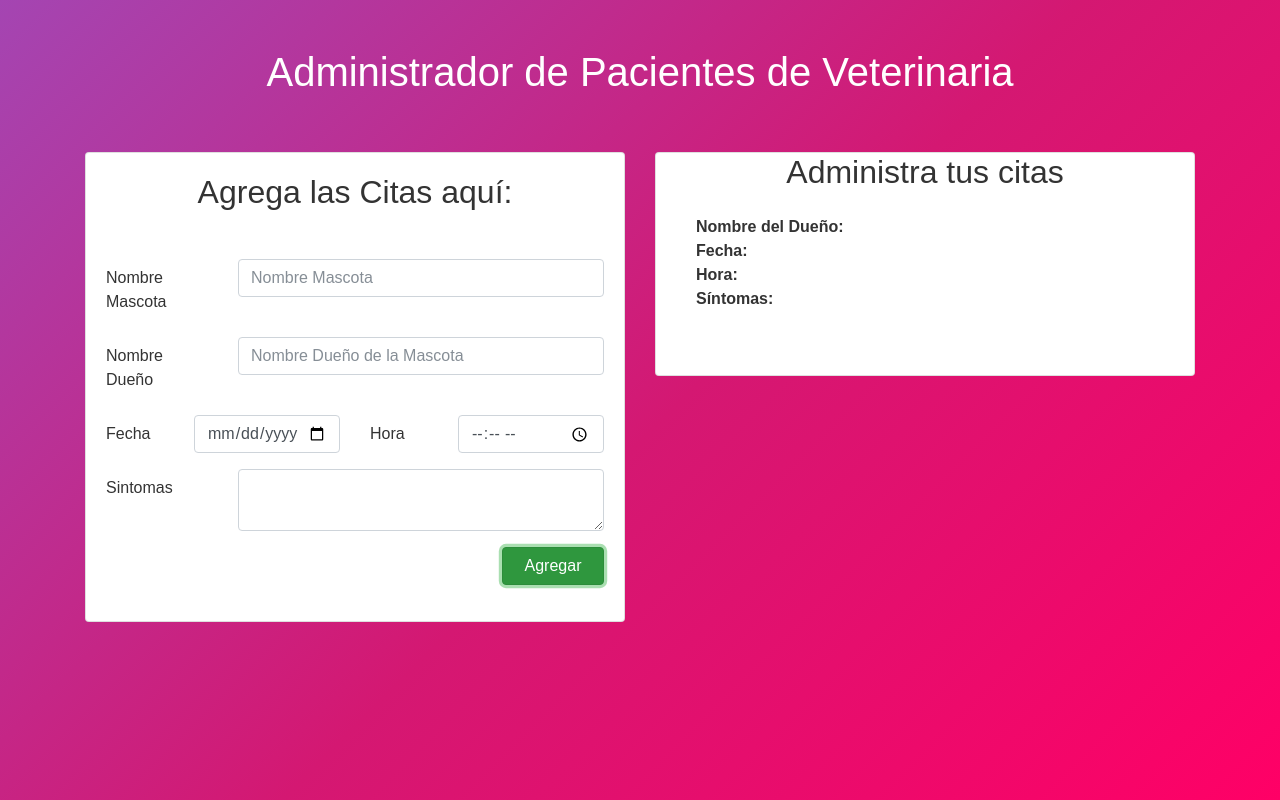
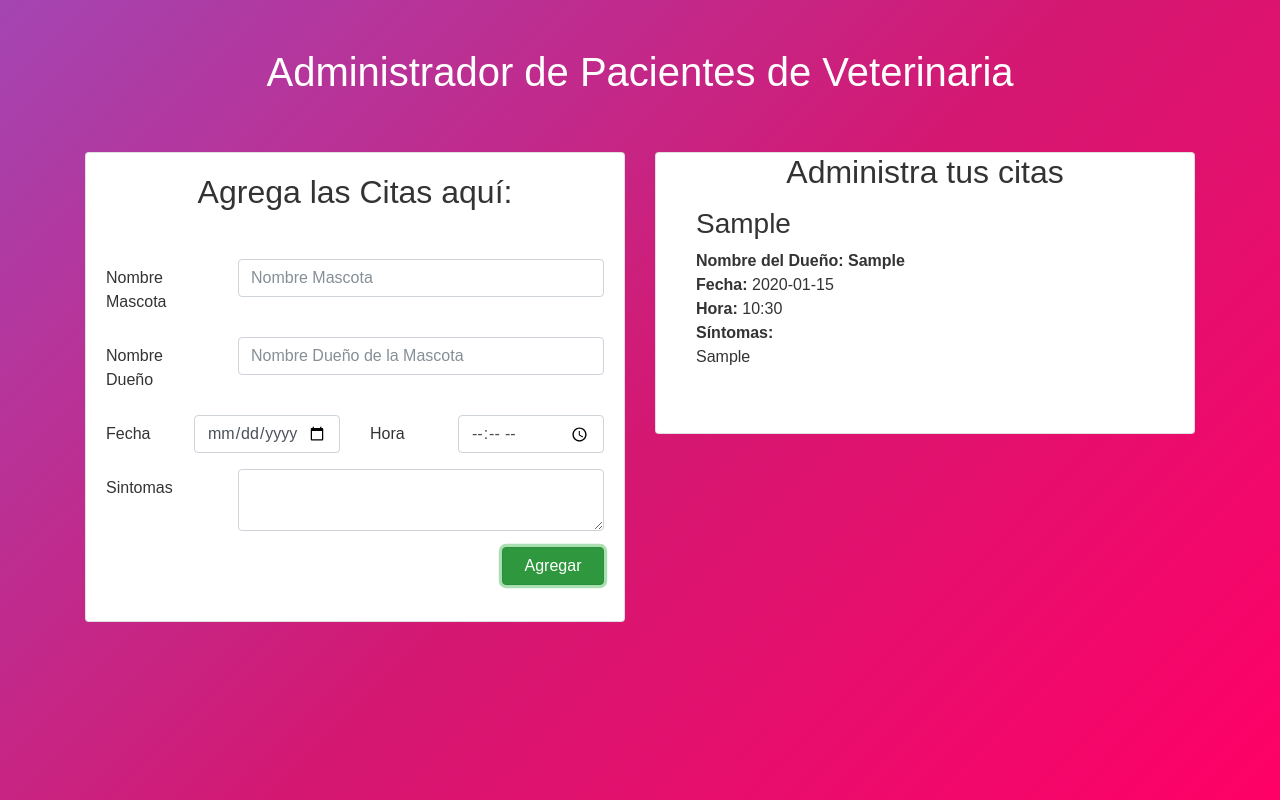
Before and after one commit to SalahAdDin/React16Redux10Projects, a React (Create React App) app in the folder appointment/: page / in a window 1280 px wide. Both pictures are taken after typing "Sample", "Sample", "2020-01-15", "10:30", "Sample" into the empty fields and a click on the button "Agregar". Built offline with nearby package versions, Linux system fonts and the light colour scheme.

Commit message:
[appointment] :sunny: Showing appointment's info.

```diff
--- a/appointment/src/components/AppointmentItem.js
+++ b/appointment/src/components/AppointmentItem.js
@@ -2,15 +2,17 @@ import React, { Component } from 'react';
 
 class AppointmentItem extends Component {
     render() {
+        const {pet, owner, date, time, symptoms, id} = this.props.info;
+
         return (
             <div className="media mt-3">
                 <div className="media-body">
-                    <h3 className="mt-0"></h3>
-                    <p className="card-text"><span>Nombre del Dueño:</span></p>
-                    <p className="card-text"><span>Fecha:</span></p>
-                    <p className="card-text"><span>Hora:</span></p>
+                    <h3 className="mt-0">{pet}</h3>
+                    <p className="card-text"><span>Nombre del Dueño: {owner}</span></p>
+                    <p className="card-text"><span>Fecha:</span> {date}</p>
+                    <p className="card-text"><span>Hora:</span> {time}</p>
                     <p className="card-text"><span>Síntomas:</span></p>
-                    <p className="card-text"></p>
+                    <p className="card-text">{symptoms}</p>
                 </div>
             </div>
         );
--- a/appointment/src/components/AppointmentsList.js
+++ b/appointment/src/components/AppointmentsList.js
@@ -10,7 +10,9 @@ class AppointmentsList extends Component {
                 <div className="class-body">
                     <h2 className="card-title text-center">{message}</h2>
                     <ul className="lista-citas">
-                        <AppointmentItem />
+                        {Object.keys(this.props.appointments).map(appointment => (
+                            <AppointmentItem key={appointment} info={this.props.appointments[appointment]}/>
+                        ))}
                     </ul>
                 </div>
             </div>
```
